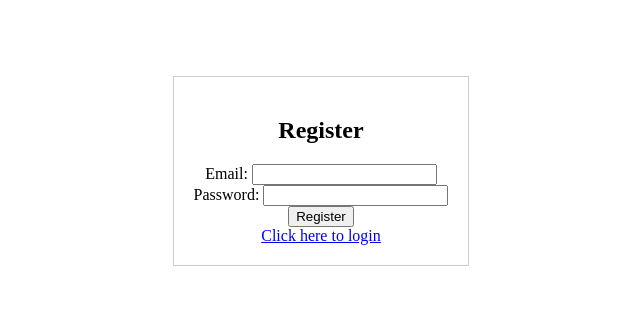
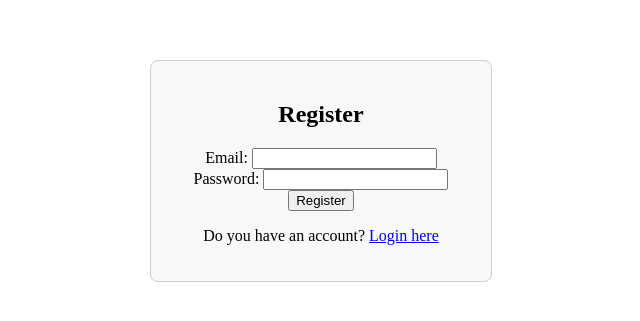
Before and after one commit to Dr-m-haddouch/Science, a website: page index2.html in a window 1280 px wide. Shown: the part 229-550 px from the top of the page, without its empty margins (319-959 px from the left). Drawn offline with Linux system fonts and the light colour scheme.

Commit message:
index2.html

```diff
--- a/index2.html
+++ b/index2.html
@@ -1,4 +1,4 @@
-      <!DOCTYPE html>
+<!DOCTYPE html>
 <html lang="en">
 <head>
     <meta charset="UTF-8">
@@ -8,22 +8,26 @@
     <!-- Include Firebase SDK version 8 -->
     <script src="https://www.gstatic.com/firebasejs/8.10.0/firebase-app.js"></script>
     <script src="https://www.gstatic.com/firebasejs/8.10.0/firebase-auth.js"></script>
+
     <style>
         body {
             display: flex;
+            justify-content: center;
             align-items: center;
-            justify-content: center;
             height: 100vh;
             margin: 0;
         }
 
         #registrationContainer {
             text-align: center;
+            width: 300px;
+            padding: 20px;
             border: 1px solid #ccc;
-            padding: 20px;
-            max-width: 300px;
+            border-radius: 8px;
+            background-color: #f8f8f8;
         }
     </style>
+
     <script>
         // Initialize Firebase with your configuration
         const firebaseConfig = {
@@ -53,6 +57,12 @@
                 alert('Registration failed. Please try again.');
             }
         }
+
+                // Function to redirect to the registration page
+                function redirectToLogin() {
+            // Redirect to the registration page (assuming register.html)
+            window.location.href = 'login.html';
+        }
     </script>
 </head>
 <body>
@@ -64,8 +74,9 @@
         <input type="password" id="password" required><br>
         <button onclick="registerUser()">Register</button>
        <br>
-        <a href="index1.html">Click here to login</a>
+       <p>Do you have an account? <a href="#" onclick="redirectToLogin()">Login here</a></p>
+
     </div>
-
+    <div id="externalContent" style="display: none;"></div>
 </body>
 </html>
```
